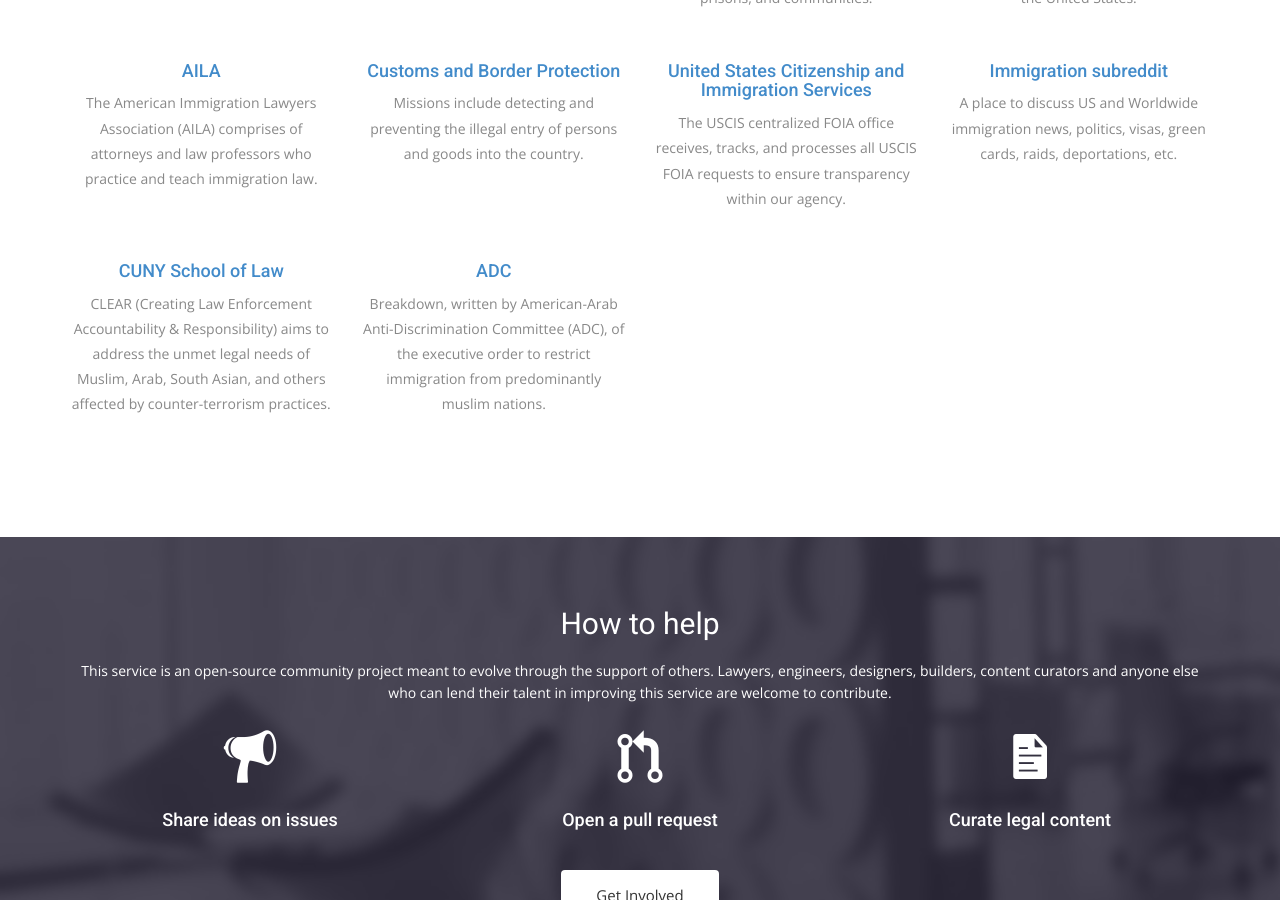
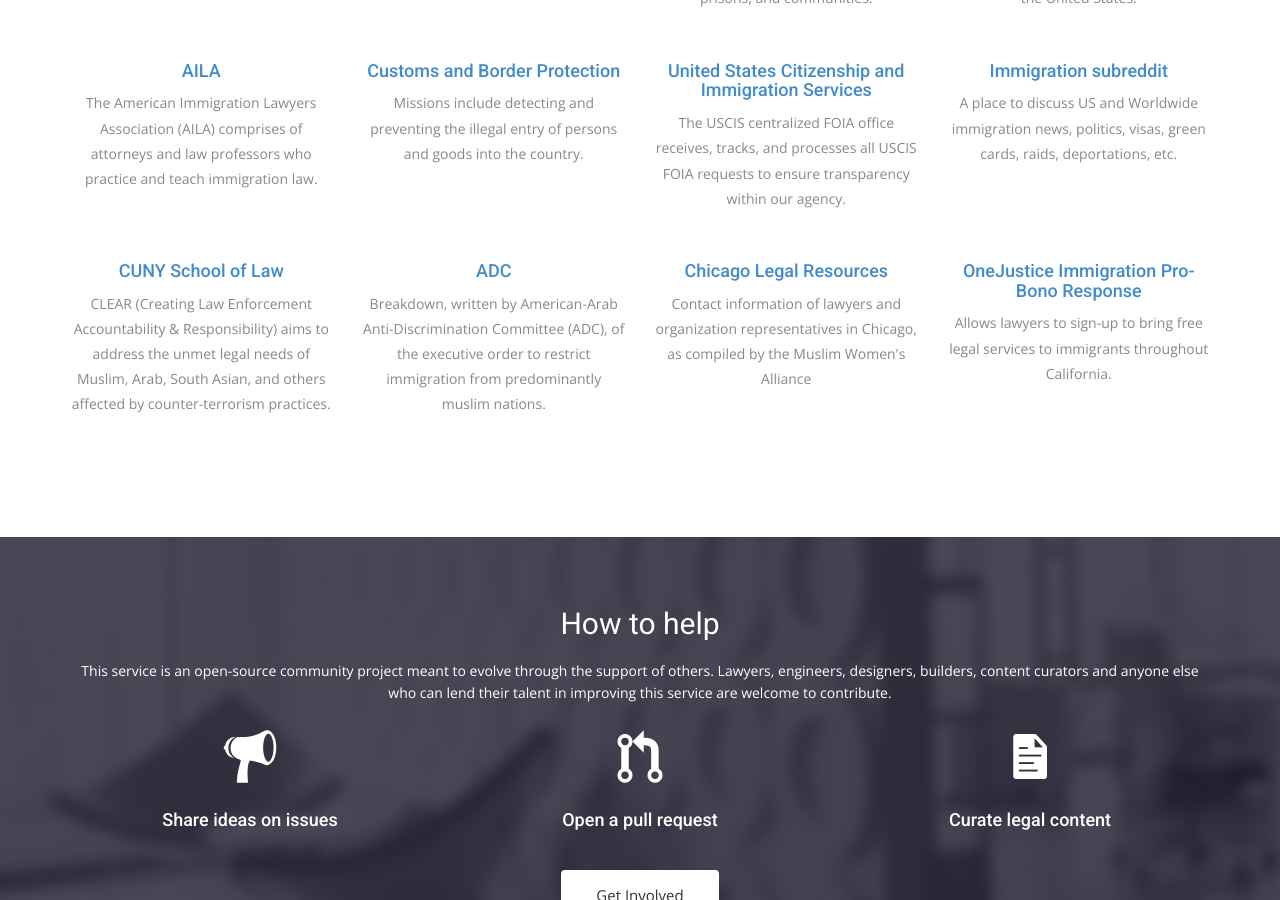
Before and after one commit to aymannadeem/yourhaq, a Jekyll site: the page built from index.html, in a window 1280 px wide and 900 px high, scrolled down 979 px. Built offline with Jekyll 4.4.1, drawn with Linux system fonts in a browser that asks for light colours; nearby versions of some CDN libraries; some web fonts are replaced.

Commit message:
add OneJustice and Muslim Women's Alliance resources

```diff
--- a/index.html
+++ b/index.html
@@ -91,6 +91,18 @@
           <p>Breakdown, written by American-Arab Anti-Discrimination Committee (ADC), of the executive order to restrict immigration from predominantly muslim nations.</p>
         </div>
       </div>
+      <div class="col-sm-6 col-md-3">
+        <div class="service-item">
+          <h4><a href=https://docs.google.com/spreadsheets/u/1/d/158Q5m2FtAMwq_FFoTYprhNmvpVfgVHdVQGv3CBGVMUo/htmlview#>Chicago Legal Resources</a></h4>
+          <p>Contact information of lawyers and organization representatives in Chicago, as compiled by the Muslim Women's Alliance</p>
+        </div>
+      </div>
+      <div class="col-sm-6 col-md-3">
+        <div class="service-item">
+          <h4><a href=https://onejustice.org/immigration/>OneJustice Immigration Pro-Bono Response</a></h4>
+          <p>Allows lawyers to sign-up to bring free legal services to immigrants throughout California.</p>
+        </div>
+      </div>
     </div>
   </div>
 </section>
```
